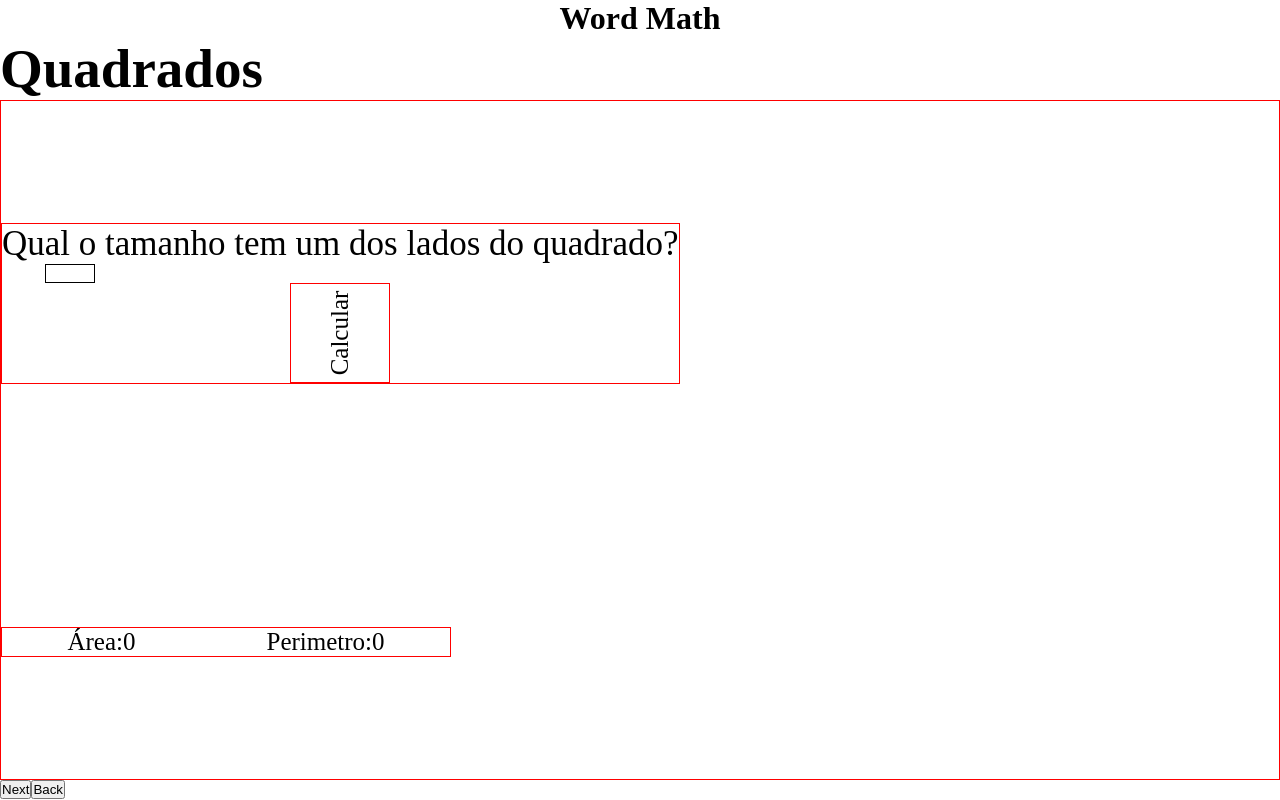
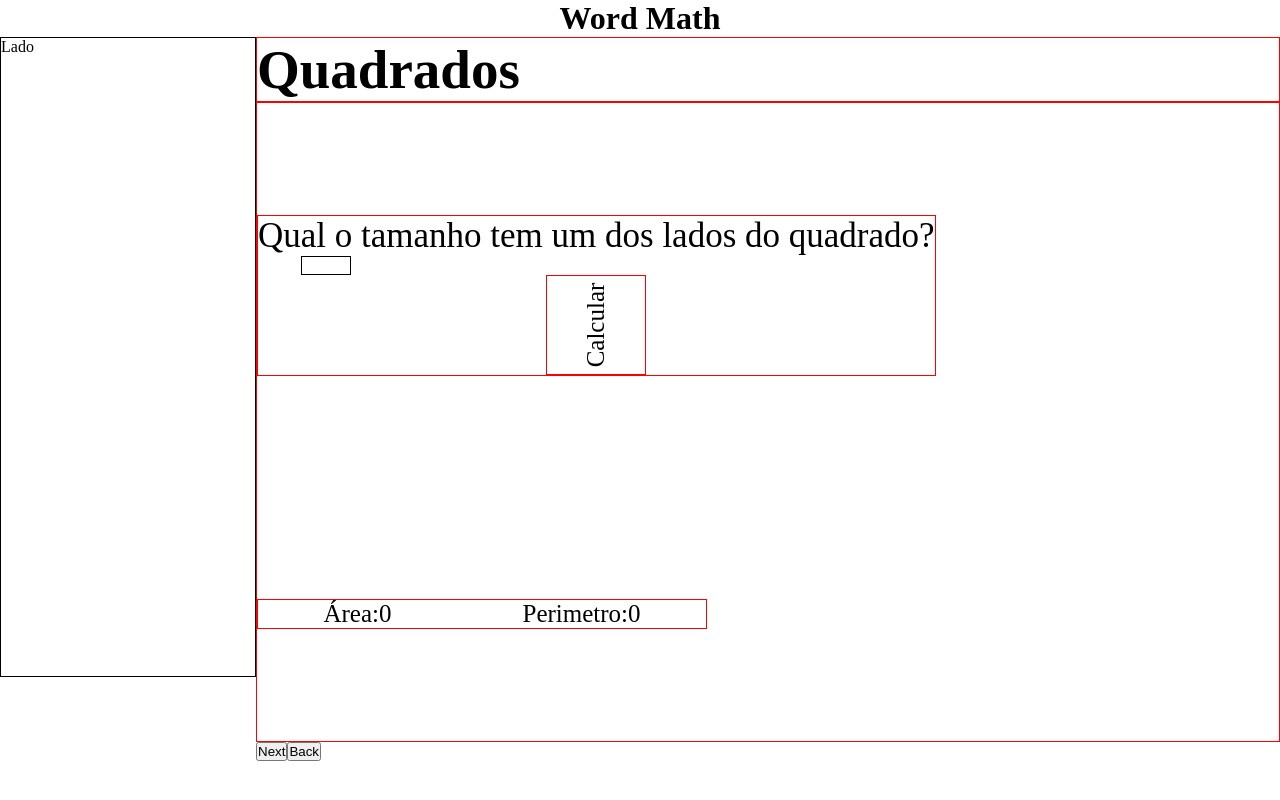
Before and after one commit to Davi-Serrano/Word-Math, a React (Create React App) app: page / in a window 1280 px wide. Built offline with nearby package versions, Linux system fonts and the light colour scheme.

Commit message:
Asidebar add

```diff
--- a/src/App.js
+++ b/src/App.js
@@ -6,6 +6,7 @@ import  GlobalStyle from "./styles/global";
 
 import Header from "./components/Header/index"
 import { Section } from "./components/Section";
+
 
 
 function App() {
@@ -17,8 +18,8 @@ function App() {
     <ThemeProvider theme={theme}>
 
       < Header />
+
       < Section />
-
 
       < GlobalStyle/>
 
--- a/src/components/Section/Geometric/Square/style.js
+++ b/src/components/Section/Geometric/Square/style.js
@@ -2,6 +2,7 @@ import styled from "styled-components";
 
 export const Title = styled.h2`
         font-size: 55px;
+        border: 1px solid red
 `
 export const GeoStyle = styled.div`
     display: flex;
@@ -10,7 +11,8 @@ export const GeoStyle = styled.div`
     align-items: flex-start;
 
     border: 1px solid red;
-    height: 85vh;
+    height: 80vh;
+    width: 80vw;
 
 
     .question{
--- a/src/components/Section/index.js
+++ b/src/components/Section/index.js
@@ -1,4 +1,4 @@
-
+import { Aside, Lado } from "./styled"
 
 import { Geometric } from "./Geometric/geometric"
 
@@ -7,9 +7,12 @@ export const Section = () =>{
 
 return(
 
-        <div>
+        <Lado>
+            <Aside >
+                Lado
+            </Aside>
             < Geometric />
-        </div>
+        </Lado>
 )
 
 
--- /dev/null
+++ b/src/components/Section/styled.js
@@ -0,0 +1,12 @@
+import styled from "styled-components";
+
+export const Aside = styled.div`
+        border: 1px solid black;
+
+        height: 80vh;
+        width: 20vw;
+`
+
+export const Lado = styled.div`
+        display: flex;
+`
```
